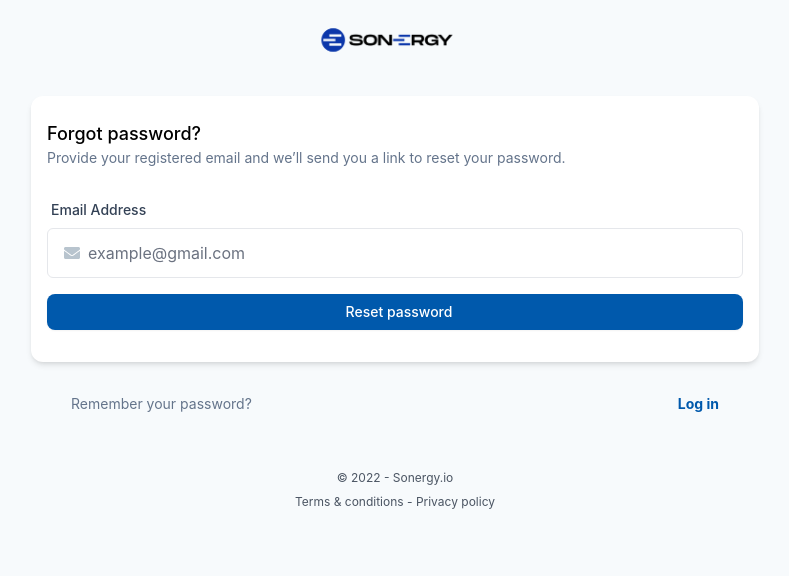
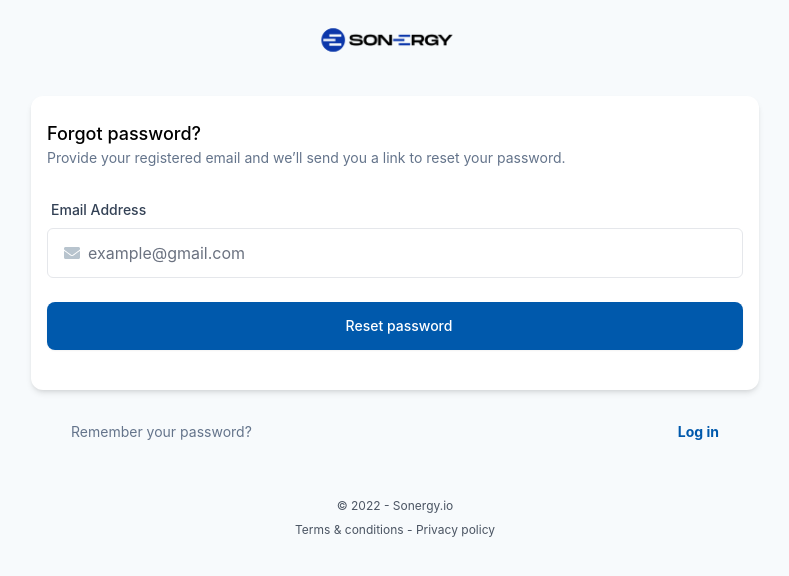
Before and after one commit to afullsnack/sonergy_test, a Next.js app: page /forgot_password in a window 1280 px wide. Shown: the top 576 px of the page, without its empty margins (245-1034 px from the left). Built offline with nearby package versions, Linux system fonts and the light colour scheme.

Commit message:
CHORE: Finished with the onboarding API integrations

```diff
--- a/package.json
+++ b/package.json
@@ -14,6 +14,7 @@
     "flowbite-react": "^0.1.0",
     "next": "12.1.6",
     "react": "18.1.0",
+    "react-cookie": "^4.1.1",
     "react-dom": "18.1.0",
     "react-icons": "^4.4.0",
     "react-query": "^3.39.1"
--- a/pages/_app.tsx
+++ b/pages/_app.tsx
@@ -1,19 +1,22 @@
 import type { AppProps } from "next/app";
 import Head from "next/head";
+import { CookiesProvider } from "react-cookie";
 import { QueryClient, QueryClientProvider } from "react-query";
-import '../styles/globals.css';
+import "../styles/globals.css";
 
 const queryClient = new QueryClient();
 
 function MyApp({ Component, pageProps }: AppProps) {
   return (
     <QueryClientProvider client={queryClient}>
-      <Head>
-        <meta name="viewport" content="width=device-width,initial-scale=1" />
-      </Head>
-      <Component {...pageProps} />
+      <CookiesProvider>
+        <Head>
+          <meta name="viewport" content="width=device-width,initial-scale=1" />
+        </Head>
+        <Component {...pageProps} />
+      </CookiesProvider>
     </QueryClientProvider>
-  )
+  );
 }
 
-export default MyApp
+export default MyApp;
--- a/pages/forgot_password.tsx
+++ b/pages/forgot_password.tsx
@@ -1,10 +1,37 @@
 import Link from "next/link";
+import { useRouter } from "next/router";
+import { useState } from "react";
 import { FaEnvelope } from "react-icons/fa";
+import { useMutation, useQueryClient } from "react-query";
 import { ButtonPrimary } from "../components/Button";
 import Logo from "../components/Logo";
 import OnboardCard from "../components/OnboardCard";
+import { forgotPassword } from "../lib/mutations";
 
-function ForgotPassword () {
+function ForgotPassword() {
+  /**
+   * @Page => ForgotPassword page
+   * @States => email
+   * @Event => Call forgotPassword() mutation function and redirect to new password page
+   */
+
+  const queryClient = useQueryClient();
+  const router = useRouter();
+
+  /* State */
+  const [email, setEmail] = useState<string>("");
+  // DONE: setup useMutation
+  const { mutate, isLoading, data } = useMutation(forgotPassword, {
+    onSuccess: (data) => {
+      console.log(data, "Returned reset password data");
+      if (data?.success) {
+        router.push("/new_password");
+      }
+    },
+    onError: () => console.error("There was an error trying to reset password"),
+    // onSettled: () => queryClient.invalidateQueries("login"),
+  });
+
   return (
     <div className="container">
       <div className="w-[100%] mobile:bg-white desktop:bg-transparent flex items-center mobile:justify-between desktop:justify-center justify-center pr-4 mb-2">
@@ -15,8 +42,8 @@ function ForgotPassword () {
         <OnboardCard>
           <h3 className="text-black text-lg font-medium">Forgot password?</h3>
           <p className="text-slate-500 font-normal text-sm">
-          Provide your registered email and we’ll send you a link to reset your
-          password.
+            Provide your registered email and we’ll send you a link to reset
+            your password.
           </p>
           <br />
 
@@ -34,6 +61,11 @@ function ForgotPassword () {
                 type="text"
                 placeholder="example@gmail.com"
                 className="input input-bordered bg-transparent text-black outline-none border-none after:ring-0 before:ring-0 before:ring-offset-0 after:ring-offset-0 pl-1 w-[100%]"
+                value={email}
+                onChange={(e) => {
+                  console.log("Email for reset password", e.target.value);
+                  setEmail(e.target.value);
+                }}
               />
               {/* <span>USD</span> */}
             </label>
@@ -43,12 +75,25 @@ function ForgotPassword () {
             text="Reset password"
             icon={null}
             iconPosition={null}
-          isLoading={null}
-          onClick={(e) => console.info("Button comp clicked", e)} type={"small"} block={false}        />
+            isLoading={isLoading}
+            onClick={(e) => {
+              console.info("Reset password btn clicked", e);
+              // Call mutate and
+              mutate(email);
+            }}
+            type={"normal"}
+            block={true}
+          />
         </OnboardCard>
         <div className="flex items-center justify-between px-10 mt-6 w-[100%]">
-        <span className="text-slate-500 text-sm">Remember your password?</span>
-        <span className="text-primary text-sm font-bold"><Link href="/login" passHref><a>Log in</a></Link></span>
+          <span className="text-slate-500 text-sm">
+            Remember your password?
+          </span>
+          <span className="text-primary text-sm font-bold">
+            <Link href="/login" passHref>
+              Log in
+            </Link>
+          </span>
         </div>
         {/* <div className="flex items-center justify-center px-10 mt-6 w-[100%]">
         <a href="#">
@@ -68,6 +113,6 @@ function ForgotPassword () {
       </div>
     </div>
   );
-};
+}
 
 export default ForgotPassword;
--- a/pages/login.tsx
+++ b/pages/login.tsx
@@ -1,5 +1,7 @@
 import Link from "next/link";
+import { useRouter } from "next/router";
 import { useState } from "react";
+import { useCookies } from "react-cookie";
 import { FaEnvelope, FaEyeSlash, FaLock } from "react-icons/fa";
 import { useMutation, useQueryClient } from "react-query";
 import { ButtonPrimary } from "../components/Button";
@@ -7,15 +9,15 @@ import Logo from "../components/Logo";
 import OnboardCard from "../components/OnboardCard";
 import { LoginData, loginUser } from "../lib/mutations";
 
-
 function Login() {
-
   /**
    * @Page => Login page
    * @States => email, password, isHidden
    * @Event => Call loginUser() mutation function and store the user token in localStorage/cookie
    */
   const queryClient = useQueryClient();
+  const router = useRouter();
+  const [cookies, setCookie] = useCookies(["token"]);
 
   /* States */
   const [email, setEmail] = useState<string>();
@@ -24,14 +26,17 @@ function Login() {
 
   // DONE: setup useMutation
   const { mutate, isLoading, data } = useMutation(loginUser, {
-    onSuccess: data => {
+    onSuccess: (data) => {
       console.log(data, "Returned login data");
+      if (data?.success && data?.data?.token) {
+        // set cookie and redirect to the home page
+        setCookie("token", data?.data?.token);
+        router.push("/home/");
+      }
     },
-    onError: () => console.error('There was an error trying to login'),
-    onSettled: () => queryClient.invalidateQueries('login'),
+    onError: () => console.error("There was an error trying to login"),
+    // onSettled: () => queryClient.invalidateQueries("login"),
   });
-
-
 
   return (
     <div className="container">
@@ -45,7 +50,8 @@ function Login() {
             Sign in to your account
           </h3>
           <p className="text-slate-500 font-normal text-sm">
-          Welcome, provide your login details below to sign in to your account.
+            Welcome, provide your login details below to sign in to your
+            account.
           </p>
           <br />
 
@@ -66,7 +72,7 @@ function Login() {
                 className="input input-bordered bg-transparent text-black outline-none border-none after:ring-0 before:ring-0 before:ring-offset-0 after:ring-offset-0 pl-1 w-[100%]"
                 value={email}
                 onChange={(e) => {
-                console.info('Email address', e.target.value);
+                  console.info("Email address", e.target.value);
                   setEmail(e.target.value);
                 }}
               />
@@ -75,19 +81,21 @@ function Login() {
           </div>
           <div className="form-control mb-2">
             <label className="label">
-            <span className="label-text text-slate-700 font-medium">Password</span>
+              <span className="label-text text-slate-700 font-medium">
+                Password
+              </span>
             </label>
             <label className="input-group border-gray-200 border-solid border-[1px] rounded-md">
               <span className="flex items-center justify-center pl-4 pr-1 bg-transparent">
                 <FaLock color="#B8C4CE" />
               </span>
               <input
-              type={`${isHidden? 'password' : 'text'}`}
+                type={`${isHidden ? "password" : "text"}`}
                 placeholder="Enter password"
                 className="input input-bordered bg-transparent text-black outline-none border-none after:ring-0 before:ring-0 before:ring-offset-0 after:ring-offset-0 pl-1 w-[100%]"
                 value={password}
                 onChange={(e) => {
-                console.info('Password', e.target.value);
+                  console.info("Password", e.target.value);
                   setPassword(e.target.value);
                 }}
               />
@@ -103,20 +111,49 @@ function Login() {
             </label>
           </div>
 
-        {
-          data && !data?.success && (
-            <div id="toast-warning" className="flex items-center w-full p-4 text-gray-500 bg-white rounded-lg shadow dark:text-gray-400 dark:bg-gray-800" role="alert">
+          {data && !data?.success && (
+            <div
+              id="toast-warning"
+              className="flex items-center w-full p-4 text-gray-500 bg-white rounded-lg shadow dark:text-gray-400 dark:bg-gray-800"
+              role="alert"
+            >
               <div className="inline-flex items-center justify-center flex-shrink-0 w-8 h-8 text-orange-500 bg-orange-100 rounded-lg dark:bg-orange-700 dark:text-orange-200">
-                  <svg className="w-5 h-5" fill="currentColor" viewBox="0 0 20 20" xmlns="http://www.w3.org/2000/svg"><path fillRule="evenodd" d="M8.257 3.099c.765-1.36 2.722-1.36 3.486 0l5.58 9.92c.75 1.334-.213 2.98-1.742 2.98H4.42c-1.53 0-2.493-1.646-1.743-2.98l5.58-9.92zM11 13a1 1 0 11-2 0 1 1 0 012 0zm-1-8a1 1 0 00-1 1v3a1 1 0 002 0V6a1 1 0 00-1-1z" clipRule="evenodd"></path></svg>
+                <svg
+                  className="w-5 h-5"
+                  fill="currentColor"
+                  viewBox="0 0 20 20"
+                  xmlns="http://www.w3.org/2000/svg"
+                >
+                  <path
+                    fillRule="evenodd"
+                    d="M8.257 3.099c.765-1.36 2.722-1.36 3.486 0l5.58 9.92c.75 1.334-.213 2.98-1.742 2.98H4.42c-1.53 0-2.493-1.646-1.743-2.98l5.58-9.92zM11 13a1 1 0 11-2 0 1 1 0 012 0zm-1-8a1 1 0 00-1 1v3a1 1 0 002 0V6a1 1 0 00-1-1z"
+                    clipRule="evenodd"
+                  ></path>
+                </svg>
               </div>
               <div className="ml-3 text-sm font-normal">{data?.message}</div>
-              <button type="button" className="ml-auto -mx-1.5 -my-1.5 bg-white text-gray-400 hover:text-gray-900 rounded-lg focus:ring-2 focus:ring-gray-300 p-1.5 hover:bg-gray-100 inline-flex h-8 w-8 dark:text-gray-500 dark:hover:text-white dark:bg-gray-800 dark:hover:bg-gray-700" data-dismiss-target="#toast-warning" aria-label="Close">
+              <button
+                type="button"
+                className="ml-auto -mx-1.5 -my-1.5 bg-white text-gray-400 hover:text-gray-900 rounded-lg focus:ring-2 focus:ring-gray-300 p-1.5 hover:bg-gray-100 inline-flex h-8 w-8 dark:text-gray-500 dark:hover:text-white dark:bg-gray-800 dark:hover:bg-gray-700"
+                data-dismiss-target="#toast-warning"
+                aria-label="Close"
+              >
                 <span className="sr-only">Close</span>
-                  <svg className="w-5 h-5" fill="currentColor" viewBox="0 0 20 20" xmlns="http://www.w3.org/2000/svg"><path fillRule="evenodd" d="M4.293 4.293a1 1 0 011.414 0L10 8.586l4.293-4.293a1 1 0 111.414 1.414L11.414 10l4.293 4.293a1 1 0 01-1.414 1.414L10 11.414l-4.293 4.293a1 1 0 01-1.414-1.414L8.586 10 4.293 5.707a1 1 0 010-1.414z" clipRule="evenodd"></path></svg>
+                <svg
+                  className="w-5 h-5"
+                  fill="currentColor"
+                  viewBox="0 0 20 20"
+                  xmlns="http://www.w3.org/2000/svg"
+                >
+                  <path
+                    fillRule="evenodd"
+                    d="M4.293 4.293a1 1 0 011.414 0L10 8.586l4.293-4.293a1 1 0 111.414 1.414L11.414 10l4.293 4.293a1 1 0 01-1.414 1.414L10 11.414l-4.293 4.293a1 1 0 01-1.414-1.414L8.586 10 4.293 5.707a1 1 0 010-1.414z"
+                    clipRule="evenodd"
+                  ></path>
+                </svg>
               </button>
             </div>
-          )
-        }
+          )}
 
           <ButtonPrimary
             text="Log in"
@@ -126,13 +163,12 @@ function Login() {
               console.info("Button comp clicked", e);
               const data: LoginData = {
                 email: email,
-              password: password
+                password: password,
               };
 
               console.info("Form Data", data);
 
               mutate(data);
-
             }}
             isLoading={isLoading}
             type={"normal"}
@@ -141,12 +177,18 @@ function Login() {
         </OnboardCard>
         <div className="flex items-center justify-between px-10 mt-6 w-[100%]">
           <span className="text-slate-500 text-sm">Don't have an account?</span>
-        <span className="text-primary text-sm font-bold"><Link href="/register" passHref>Sign in</Link></span>
+          <span className="text-primary text-sm font-bold">
+            <Link href="/register" passHref>
+              Sign in
+            </Link>
+          </span>
         </div>
         <div className="flex items-center justify-center px-10 mt-6 w-[100%]">
           <a href="#">
             <span className="text-primary text-sm font-bold">
-            <Link href="/forgot_password" passHref>Forgot password?</Link>
+              <Link href="/forgot_password" passHref>
+                Forgot password?
+              </Link>
             </span>
           </a>
         </div>
@@ -161,6 +203,6 @@ function Login() {
       </div>
     </div>
   );
-};
+}
 
 export default Login;
--- a/pages/register.tsx
+++ b/pages/register.tsx
@@ -1,46 +1,61 @@
 import Link from "next/link";
-import { useEffect, useState } from "react";
-import { FaEnvelope, FaEyeSlash, FaLock, FaUser } from "react-icons/fa";
+import { useState } from "react";
+import {
+  FaCaretRight,
+  FaEnvelope,
+  FaEyeSlash,
+  FaLock,
+  FaUser,
+} from "react-icons/fa";
 import { useMutation, useQueryClient } from "react-query";
 import { ButtonPrimary } from "../components/Button";
 import Logo from "../components/Logo";
 import { useModal } from "../components/Modal";
 import OnboardCard from "../components/OnboardCard";
 import OTPInput from "../components/OTPInput";
-import { RegisterData, registerUser } from "../lib/mutations";
+import {
+  RegisterData,
+  registerUser,
+  resendEmailOTP,
+  verifyEmailOTP,
+  VerifyEmailOTPData,
+} from "../lib/mutations";
 // import {Modal} from "flowbite-react/lib/esm/components/Modal";
 
 function NewAccount() {
+  const queryClient = useQueryClient();
   /**
    * @Page => Register page
    * @States => username, email, password, isHidden, isTOCChecked
    * @Event => Call loginUser() mutation function and store the user token in localStorage/cookie
    */
-  const queryClient = useQueryClient();
 
   /* States */
-  const [username, setUsername] = useState<string>();
-  const [email, setEmail] = useState<string>();
-  const [password, setPassword] = useState<string>();
+  const [username, setUsername] = useState<string>("");
+  const [email, setEmail] = useState<string>("");
+  const [password, setPassword] = useState<string>("");
   const [isHidden, setIsHidden] = useState<boolean>(true);
   const [isTOCChecked, setIsTOCChecked] = useState<boolean>(false);
 
-  // TODO: setup modal
+  // DONE: setup modal
   const [otpModal, OTPModal] = useModal({
     title: "Enter OTP Code",
-    content: <RegisterOTPModal />,
+    content: <RegisterOTPModal email={email} />,
   });
 
   // DONE: setup useMutation
   const { mutate, isLoading, data } = useMutation(registerUser, {
     onSuccess: (data) => {
       console.log(data, "Returned register data");
+      if (data?.message === "User with the email already exist") {
+        otpModal.show();
+      } else if (data?.success) {
+        otpModal.show();
+      }
     },
     onError: () => console.error("There was an error trying to register"),
     onSettled: () => queryClient.invalidateQueries("register"),
   });
-
-  useEffect(() => {}, []);
 
   return (
     <div className="container">
@@ -244,12 +259,31 @@ function NewAccount() {
   );
 }
 
-const RegisterOTPModal = () => {
+const RegisterOTPModal = ({ email }) => {
+  const queryClient = useQueryClient();
+  const resendOTPMutation = useMutation(resendEmailOTP, {
+    onSuccess: (data) => {
+      console.log(data, "Returned resend OTP data");
+    },
+    onError: () => console.error("There was an error trying to resend OTP"),
+    // onSettled: () => queryClient.invalidateQueries("resend_otp"),
+  });
+
+  const confirmOTPMutation = useMutation(verifyEmailOTP, {
+    onSuccess: (data) => {
+      console.log(data, "Returned verify OTP data");
+    },
+    onError: () => console.error("There was an error trying to verify OTP"),
+    // onSettled: () => queryClient.invalidateQueries("verify"),
+  });
+
+  const [otp, setOTP] = useState<string | undefined>();
+
   return (
     <>
       <div className="flex flex-col mt-4 items-center">
         <span>Enter the OTP you received at</span>
-        <span className="font-bold">+91 ******876</span>
+        <span className="font-bold">{email}</span>
       </div>
       <OTPInput
         autoFocus
@@ -257,15 +291,42 @@ const RegisterOTPModal = () => {
         length={6}
         onChangeOTP={function (otp: string) {
           console.log(otp, "OTP String", otp.length);
+          setOTP(otp);
         }}
         className="flex flex-row justify-center text-center px-2 mt-5"
         inputClassName="m-2 border h-10 w-10 text-center form-control rounded"
       />
       <div className="flex justify-center text-center mt-5">
-        <a className="flex items-center text-blue-700 hover:text-blue-900 cursor-pointer">
-          <span className="font-bold">Resend OTP</span>
-          <i className="bx bx-caret-right ml-1"></i>
-        </a>
+        {!resendOTPMutation.isLoading && (
+          <a
+            className="flex items-center text-blue-700 hover:text-blue-900 cursor-pointer"
+            onClick={async (e) => {
+              const data = await resendOTPMutation.mutateAsync(email);
+              console.log(data, "Resend OTP data");
+            }}
+          >
+            <span className="font-bold">Resend OTP</span>
+            <FaCaretRight />
+          </a>
+        )}
+        {resendOTPMutation.isLoading && (
+          <svg
+            role="status"
+            className="inline w-4 h-4 mr-3 text-white animate-spin"
+            viewBox="0 0 100 101"
+            fill="none"
+            xmlns="http://www.w3.org/2000/svg"
+          >
+            <path
+              d="M100 50.5908C100 78.2051 77.6142 100.591 50 100.591C22.3858 100.591 0 78.2051 0 50.5908C0 22.9766 22.3858 0.59082 50 0.59082C77.6142 0.59082 100 22.9766 100 50.5908ZM9.08144 50.5908C9.08144 73.1895 27.4013 91.5094 50 91.5094C72.5987 91.5094 90.9186 73.1895 90.9186 50.5908C90.9186 27.9921 72.5987 9.67226 50 9.67226C27.4013 9.67226 9.08144 27.9921 9.08144 50.5908Z"
+              fill="#E5E7EB"
+            />
+            <path
+              d="M93.9676 39.0409C96.393 38.4038 97.8624 35.9116 97.0079 33.5539C95.2932 28.8227 92.871 24.3692 89.8167 20.348C85.8452 15.1192 80.8826 10.7238 75.2124 7.41289C69.5422 4.10194 63.2754 1.94025 56.7698 1.05124C51.7666 0.367541 46.6976 0.446843 41.7345 1.27873C39.2613 1.69328 37.813 4.19778 38.4501 6.62326C39.0873 9.04874 41.5694 10.4717 44.0505 10.1071C47.8511 9.54855 51.7191 9.52689 55.5402 10.0491C60.8642 10.7766 65.9928 12.5457 70.6331 15.2552C75.2735 17.9648 79.3347 21.5619 82.5849 25.841C84.9175 28.9121 86.7997 32.2913 88.1811 35.8758C89.083 38.2158 91.5421 39.6781 93.9676 39.0409Z"
+              fill="currentColor"
+            />
+          </svg>
+        )}
       </div>
       <ButtonPrimary
         text="Confirm OTP"
@@ -273,10 +334,16 @@ const RegisterOTPModal = () => {
         iconPosition={null}
         onClick={async (e) => {
           console.info("Button comp clicked", e);
+          const data: VerifyEmailOTPData = {
+            code: otp,
+            email: email,
+          };
+          const confirmData = await confirmOTPMutation.mutateAsync(data);
+          console.log(confirmData, "Verify OTP response data");
         }}
-        isLoading={null}
+        isLoading={confirmOTPMutation.isLoading}
         type={"normal"}
-        block={false}
+        block={true}
       />
     </>
   );
```
Also changed, not shown: lib/mutations.ts (+15 -0 lines), pages/new_password.tsx (+13 -4 lines), 1 other file (tests, documents, lock files or other folders). Lines whose indentation alone changed are shown as unchanged.
